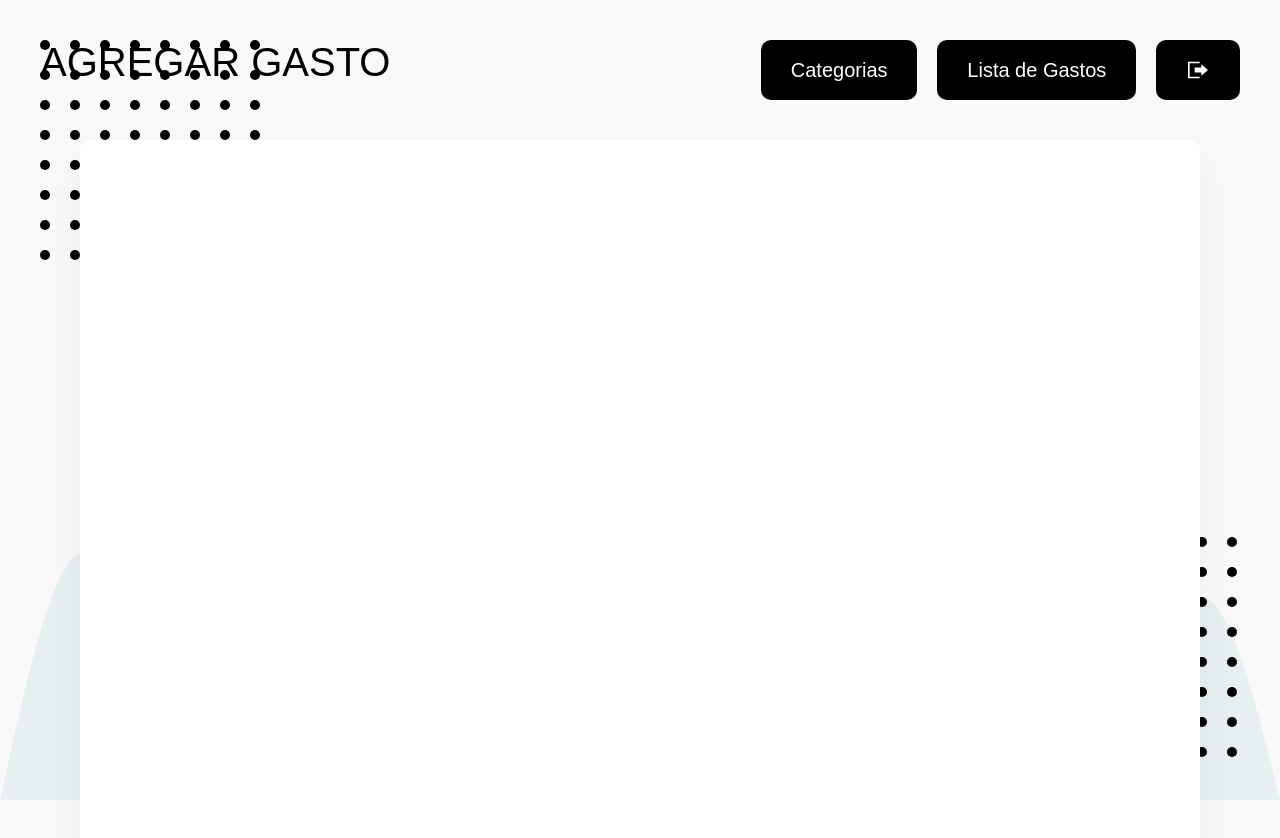
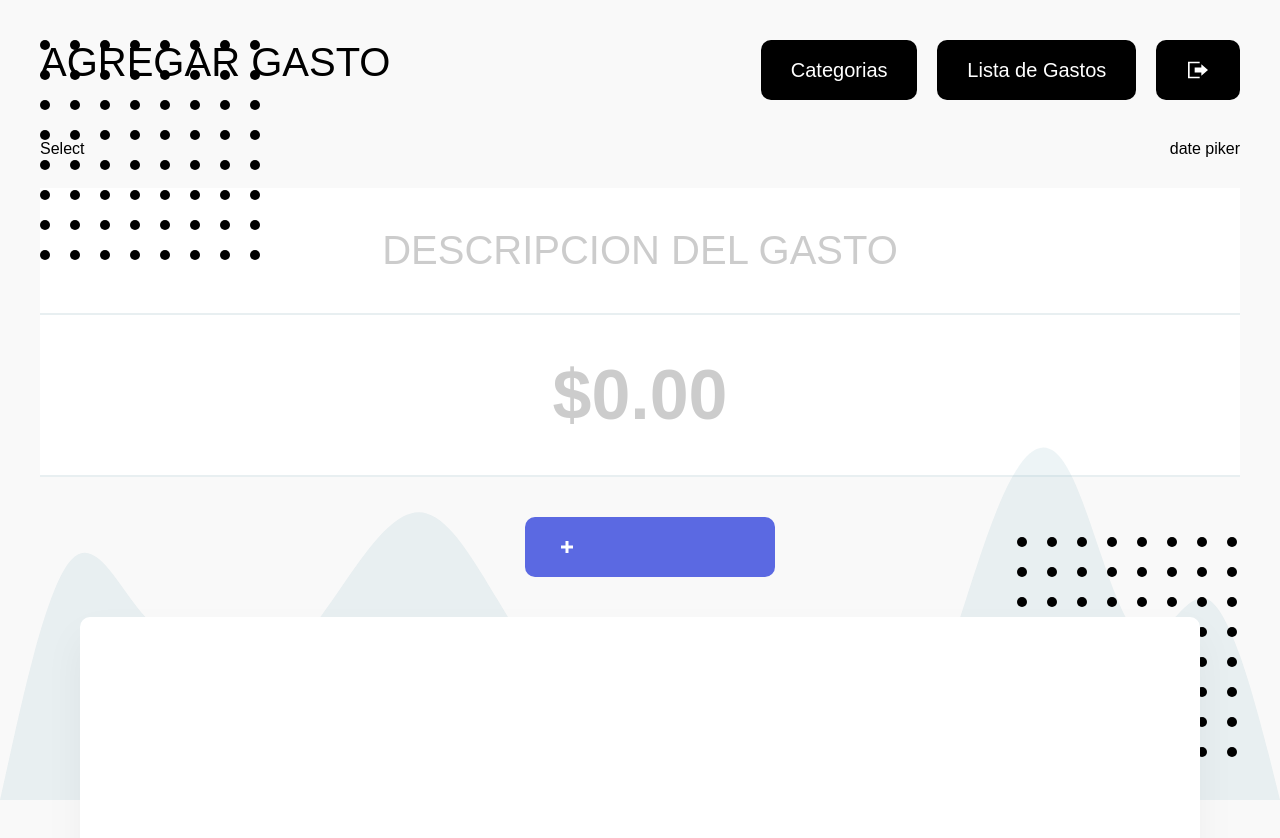
Before and after one commit to Mariangel86/Lista_gastos, a React (Create React App) app: page / in a window 1280 px wide. Shown: the top 838 px of the page. Built offline with nearby package versions, Linux system fonts and the light colour scheme; no server answers; what webfontloader would draw is missing.

Commit message:
changes friday

```diff
--- a/src/App.js
+++ b/src/App.js
@@ -3,6 +3,7 @@
 import { Header,Titulo, ContenedorHeader, ContenedorBotones } from "./elementos/Header";
 import Boton from "./elementos/Boton";
 import BotonCerrarSesion from "./componentes/BotonCerrarSesion";
+import FormularioGasto from "./componentes/FormularioGasto";
 
 const App=()=> {
   return (
@@ -22,6 +23,7 @@
     </ContenedorBotones>
   </ContenedorHeader>
 </Header>
+<FormularioGasto/>
 </>
   );
 }
--- a/src/componentes/FormularioGasto.js
+++ b/src/componentes/FormularioGasto.js
@@ -0,0 +1,50 @@
+import React, {useState} from "react";
+import Boton from "../elementos/Boton";
+import {ContenedorBoton, InputGrande, Input, Formulario, ContenedorFiltros } from '../elementos/ElementosDeFormulario';
+import {ReactComponent as IconoPlus} from '../imagenes/plus.svg';
+
+const FormularioGasto=()=>{
+    const [inputDescripcion, cambiarInputDescripcion]=useState('');
+    const [inputCantidad, cambiarInputCantidad]=useState('');
+
+    const handleChange=(e)=>{
+        if (e.target.name === 'descripcion'){
+            cambiarInputDescripcion(e.target.value);
+        } else if (e.target.name === 'valor');{
+        cambiarInputCantidad (e.target.value.replace(/[^0-9.]/g,''));
+        }
+    }
+    return (
+        <Formulario>
+            <ContenedorFiltros>
+                <p>Select</p>
+                <p>date piker</p>
+            </ContenedorFiltros>
+            <div>
+            <Input
+            type='text'
+            name='descripcion'
+            id='descripcion'
+            placeholder="descripcion del gasto"
+            value={inputDescripcion}
+            onChange={handleChange}
+            />
+
+            <InputGrande
+            type='text'
+            name='valor'
+            id='valor'
+            placeholder="$0.00"
+            value={inputCantidad}
+            onChange={handleChange}
+            />
+            </div>
+            <ContenedorBoton>
+                <Boton as='button' primario conIcono type="submit">
+                    <IconoPlus/>
+                </Boton>
+            </ContenedorBoton>
+        </Formulario>
+    );
+}
+export default FormularioGasto;
```
